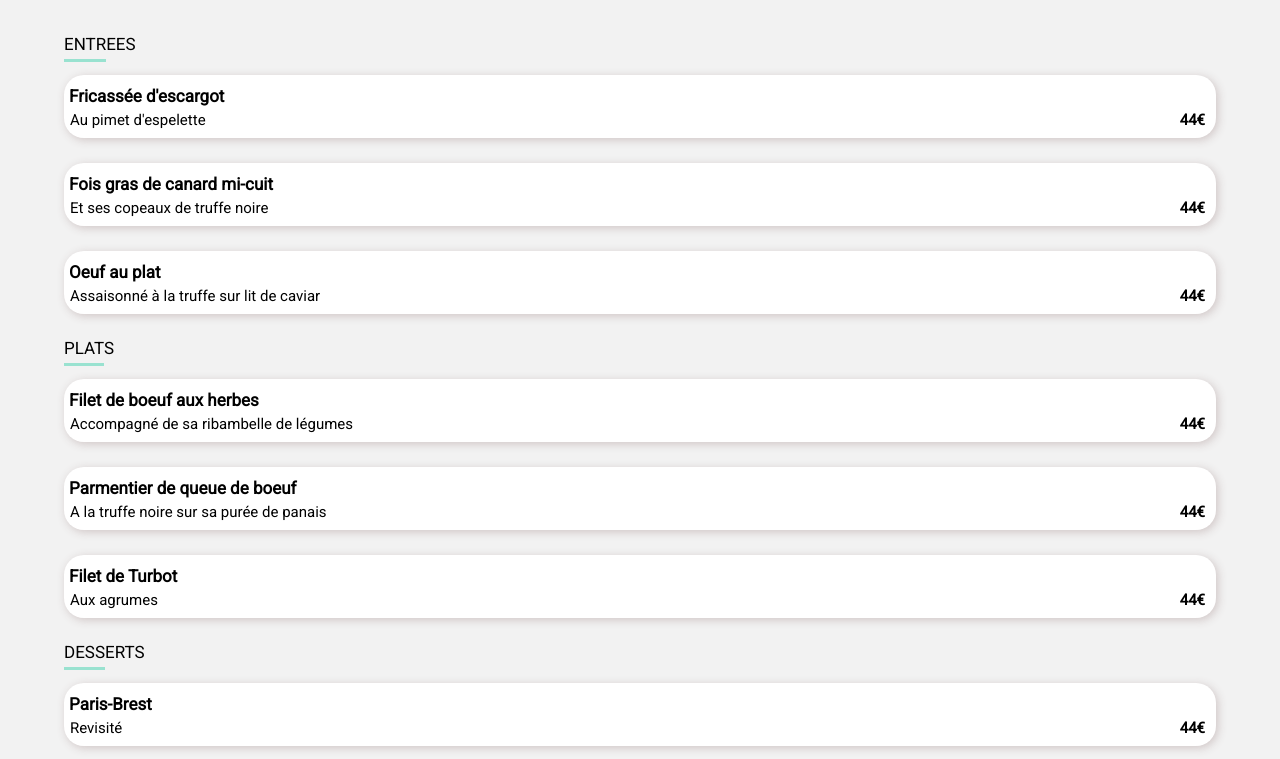
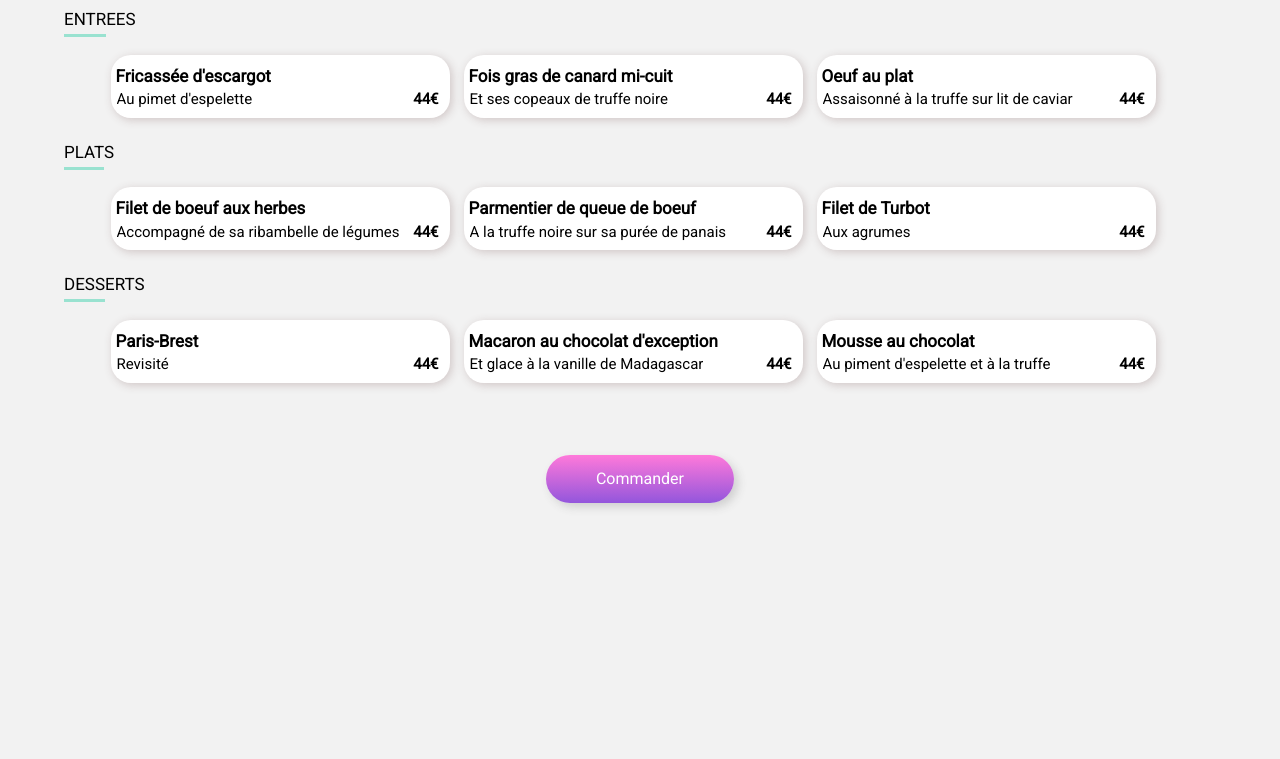
Before and after one commit to MorvanYann60/Projet-3-Open-Classrooms, a plain HTML site: page la-palette-du-gout.html in a window 1280 px wide. Shown: the part 303-1062 px from the top of the page. Drawn offline with Linux system fonts and the light colour scheme; a web font is replaced by a local one.

Commit message:
modifications mode tablette

```diff
--- a/CSS/base/_accueil.scss
+++ b/CSS/base/_accueil.scss
@@ -89,6 +89,10 @@
         color: white;
         background: linear-gradient(to top, #9356DC, #FF79DA);
         font-family: $police-texte;
+        transition: 300ms linear;
+        &:hover {
+            filter: brightness(1.30);
+        }
     }
 }
 
@@ -276,7 +280,7 @@
 @media screen and (min-width: 992px) {
     .container {
         .load {
-            width: 15%;
+            width: 10%;
         }
     }
     .fonctionnement {
--- a/CSS/layout/_layout-restaurant.scss
+++ b/CSS/layout/_layout-restaurant.scss
@@ -28,6 +28,18 @@
     }
     i {
         font-size: 25px;
+    }
+}
+
+h2 {
+    font-family: $police-texte;
+    font-size: 17px;
+    font-weight: normal;
+    width: 90%;
+    margin: auto;
+    span {
+        padding-bottom: 5px;
+        border-bottom: 3px solid #99E2D0;
     }
 }
 
@@ -82,6 +94,10 @@
         color: white;
         background: linear-gradient(to top, #9356DC, #FF79DA);
         font-family: $police-texte;
+        transition: 300ms linear;
+        &:hover {
+            filter: brightness(1.30);
+        }
     }
 }
 
@@ -105,10 +121,24 @@
 
 @media screen and (min-width: 767px) {
     .plat {
+        height: 860px;
         .titre {
             justify-content: space-between;
             padding-left: 40px;
             padding-right: 60px;
         }
     }
+    .bloc-modif {
+        display: flex;
+        flex-wrap: wrap;
+        width: 100%;
+        justify-content: center;
+        margin-bottom: 25px;
+        .propositions {
+            margin-right: 14px;
+        }
+        .propositions .proposition-plat {
+            width: 339px;
+        }
+    }
 }
--- a/la-palette-du-gout.html
+++ b/la-palette-du-gout.html
@@ -27,8 +27,9 @@
                     <i class="fa-regular fa-heart"></i>
                 </div>
 
+                <h2><span>ENTR</span>EES</h2>
+                <div class="bloc-modif">
                     <div class="propositions propositions--1">
-                    <h2><span>ENTR</span>EES</h2>
                         <div class="proposition-plat">
                             <h3>Fricassée d'escargot</h3>
                             <div class="proposition-texte">
@@ -66,9 +67,11 @@
                             </div>
                         </div>
                     </div>
+                </div>
 
+                <h2><span>PLAT</span>S</h2>
+                <div class="bloc-modif">
                     <div class="propositions propositions--4">
-                    <h2><span>PLAT</span>S</h2>
                         <div class="proposition-plat">
                             <h3>Filet de boeuf aux herbes</h3>
                             <div class="proposition-texte">
@@ -106,9 +109,11 @@
                             </div>
                         </div>
                     </div>
+                </div>
 
+                <h2><span>DESS</span>ERTS</h2>
+                <div class="bloc-modif">
                     <div class="propositions propositions--7">
-                    <h2><span>DESS</span>ERTS</h2>
                         <div class="proposition-plat">
                             <h3>Paris-Brest</h3>
                             <div class="proposition-texte">
@@ -146,6 +151,7 @@
                             </div>
                         </div>
                     </div>
+                </div>
 
                 <div class="bouton-restaurant">
                     <button>Commander</button>
```
Also changed, not shown: CSS/restaurant.css, CSS/style.css, 2 other files. Lines whose indentation alone changed are shown as unchanged.
